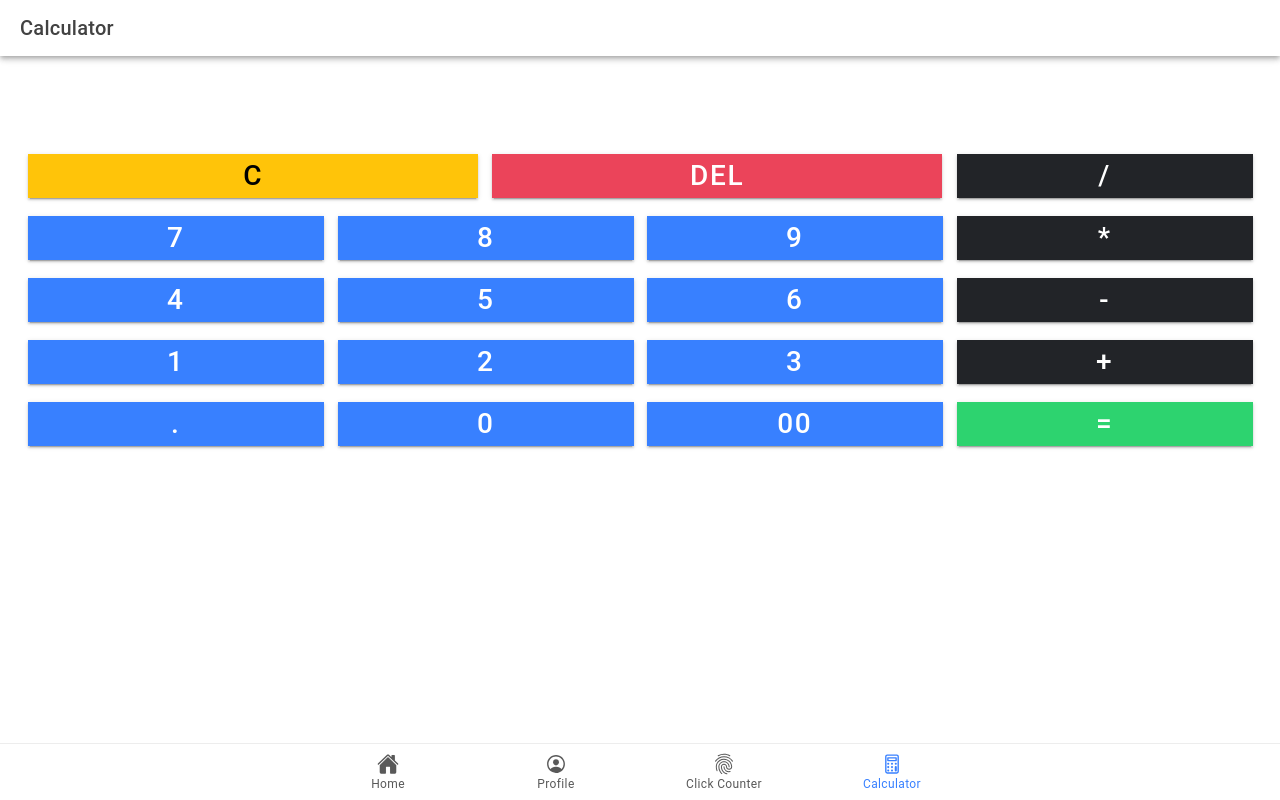
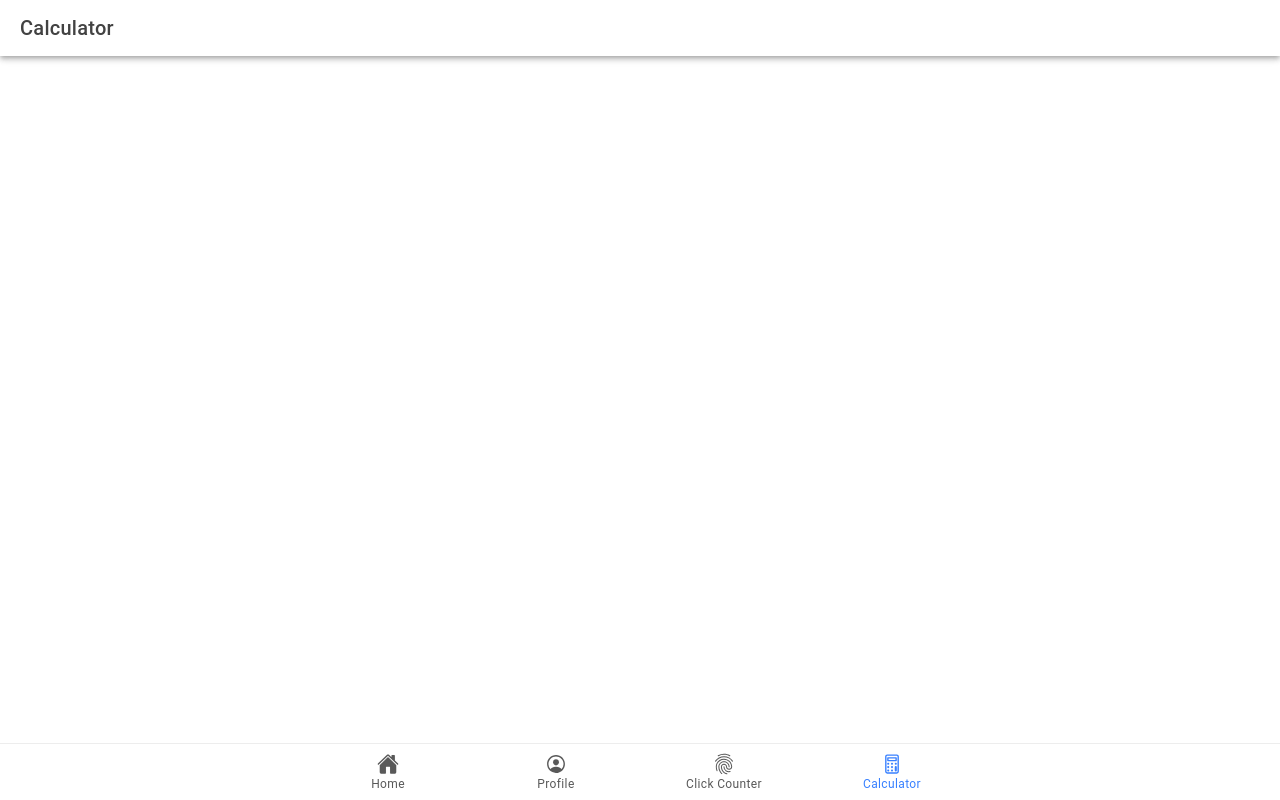
Before and after one commit to FatimaPaluga13/ion-t-paluga, a React (Vite) app: page /tab3 in a window 1280 px wide. Built offline with nearby package versions, Linux system fonts and the light colour scheme.

Commit message:
finalizing

```diff
--- a/package.json
+++ b/package.json
@@ -43,7 +43,7 @@
     "jsdom": "^22.1.0",
     "terser": "^5.4.0",
     "typescript": "^5.1.6",
-    "vite": "^5.0.0",
+    "vite": "5.2.8",
     "vitest": "^0.34.6"
   },
   "description": "An Ionic project"
--- a/src/pages/Tab2.tsx
+++ b/src/pages/Tab2.tsx
@@ -1,20 +1,7 @@
-// Tab2.tsx
-
-import React, { useState } from 'react';
-import { IonContent, IonHeader, IonPage, IonTitle, IonToolbar, IonButton, IonLabel } from '@ionic/react';
-import './Tab2.css';
+import React from 'react';
+import { IonContent, IonHeader, IonPage, IonTitle, IonToolbar } from '@ionic/react';
 
 const Tab2: React.FC = () => {
-  const [count, setCount] = useState(0);
-
-  const incrementCounter = () => {
-    setCount(count + 1);
-  };
-
-  const resetCounter = () => {
-    setCount(0);
-  };
-
   return (
     <IonPage>
       <IonHeader>
@@ -22,16 +9,8 @@ const Tab2: React.FC = () => {
           <IonTitle>Click Counter</IonTitle>
         </IonToolbar>
       </IonHeader>
-      <IonContent className="ion-padding">
-        <div className="container">
-          <div className="counter-container">
-            <IonLabel className="counter-label">Count: {count}</IonLabel>
-          </div>
-          <div className="button-container">
-            <IonButton onClick={incrementCounter}>Click to Increment</IonButton>
-            <IonButton onClick={resetCounter}>Reset</IonButton>
-          </div>
-        </div>
+      <IonContent>
+        {/* Your content here */}
       </IonContent>
     </IonPage>
   );
--- a/src/pages/Tab3.tsx
+++ b/src/pages/Tab3.tsx
@@ -1,31 +1,7 @@
-// Calculator.tsx
-import React, { useState } from 'react';
-import { IonContent, IonHeader, IonPage, IonTitle, IonToolbar, IonButton, IonGrid, IonRow, IonCol, IonInput } from '@ionic/react';
-import './Tab3.css';
+import React from 'react';
+import { IonContent, IonHeader, IonPage, IonTitle, IonToolbar } from '@ionic/react';
 
-const Calculator: React.FC = () => {
-  const [input, setInput] = useState<string>('');
-
-  const handleInput = (value: string) => {
-    setInput(input + value);
-  };
-
-  const handleClear = () => {
-    setInput('');
-  };
-
-  const handleDelete = () => {
-    setInput(input.slice(0, -1));
-  };
-
-  const handleCalculate = () => {
-    try {
-      setInput(eval(input).toString());
-    } catch (error) {
-      setInput('Error');
-    }
-  };
-
+const Tab2: React.FC = () => {
   return (
     <IonPage>
       <IonHeader>
@@ -33,86 +9,11 @@ const Calculator: React.FC = () => {
           <IonTitle>Calculator</IonTitle>
         </IonToolbar>
       </IonHeader>
-      <IonContent fullscreen className="ion-padding" style={{ backgroundColor: 'dark' }}>
-        <IonGrid>
-          <IonRow>
-            <IonCol size="12">
-              <IonInput style={{ fontSize: '50px' }} value={input} readonly={true} className="ion-text-right" />
-            </IonCol>
-          </IonRow>
-
-          <IonRow>
-            <IonCol size="4.5">
-              <IonButton id="btns" expand="full" color="warning" onClick={handleClear}>C</IonButton>
-            </IonCol>
-            {/* <IonCol size="6"></IonCol> */}
-            <IonCol size="4.5">
-              <IonButton id="btns" expand="full" color="danger" onClick={handleDelete}>DEL</IonButton>
-            </IonCol>
-            <IonCol size="3">
-              <IonButton id="btns" expand="full" color="dark" onClick={() => handleInput('/')}>/</IonButton>
-            </IonCol>
-          </IonRow>
-          <IonRow>
-            <IonCol size="3">
-              <IonButton id="btns" expand="full" color="primary" onClick={() => handleInput('7')}>7</IonButton>
-            </IonCol>
-            <IonCol size="3">
-              <IonButton id="btns" expand="full" color="primary" onClick={() => handleInput('8')}>8</IonButton>
-            </IonCol>
-            <IonCol size="3">
-              <IonButton id="btns" expand="full" color="primary" onClick={() => handleInput('9')}>9</IonButton>
-            </IonCol>
-            <IonCol size="3">
-              <IonButton id="btns" expand="full" color="dark" onClick={() => handleInput('*')}>*</IonButton>
-            </IonCol>
-          </IonRow>
-          <IonRow>
-            <IonCol size="3">
-              <IonButton id="btns" expand="full" color="primary" onClick={() => handleInput('4')}>4</IonButton>
-            </IonCol>
-            <IonCol size="3">
-              <IonButton id="btns" expand="full" color="primary" onClick={() => handleInput('5')}>5</IonButton>
-            </IonCol>
-            <IonCol size="3">
-              <IonButton id="btns" expand="full" color="primary" onClick={() => handleInput('6')}>6</IonButton>
-            </IonCol>
-            <IonCol size="3">
-              <IonButton id="btns" expand="full" color="dark" onClick={() => handleInput('-')}>-</IonButton>
-            </IonCol>
-          </IonRow>
-          <IonRow>
-            <IonCol size="3">
-              <IonButton id="btns" expand="full" color="primary" onClick={() => handleInput('1')}>1</IonButton>
-            </IonCol>
-            <IonCol size="3">
-              <IonButton id="btns" expand="full" color="primary" onClick={() => handleInput('2')}>2</IonButton>
-            </IonCol>
-            <IonCol size="3">
-              <IonButton id="btns" expand="full" color="primary" onClick={() => handleInput('3')}>3</IonButton>
-            </IonCol>
-            <IonCol size="3">
-              <IonButton id="btns" expand="full" color="dark" onClick={() => handleInput('+')}>+</IonButton>
-            </IonCol>
-          </IonRow>
-          <IonRow>
-            <IonCol size="3">
-              <IonButton id="btns" expand="full" color="primary" onClick={() => handleInput('.')}>.</IonButton>
-            </IonCol>
-            <IonCol size="3">
-              <IonButton id="btns" expand="full" color="primary" onClick={() => handleInput('0')}>0</IonButton>
-            </IonCol>
-            <IonCol size="3">
-              <IonButton id="btns" expand="full" color="primary" onClick={() => handleInput('00')}>00</IonButton>
-            </IonCol>
-            <IonCol size="3">
-              <IonButton id="btns" expand="full" color="success" onClick={handleCalculate}>=</IonButton>
-            </IonCol>
-          </IonRow>
-        </IonGrid>
+      <IonContent>
+        {/* Your content here */}
       </IonContent>
     </IonPage>
   );
 };
 
-export default Calculator;
+export default Tab2;
```
Also changed, not shown: 1 other file (tests, documents, lock files or other folders).
